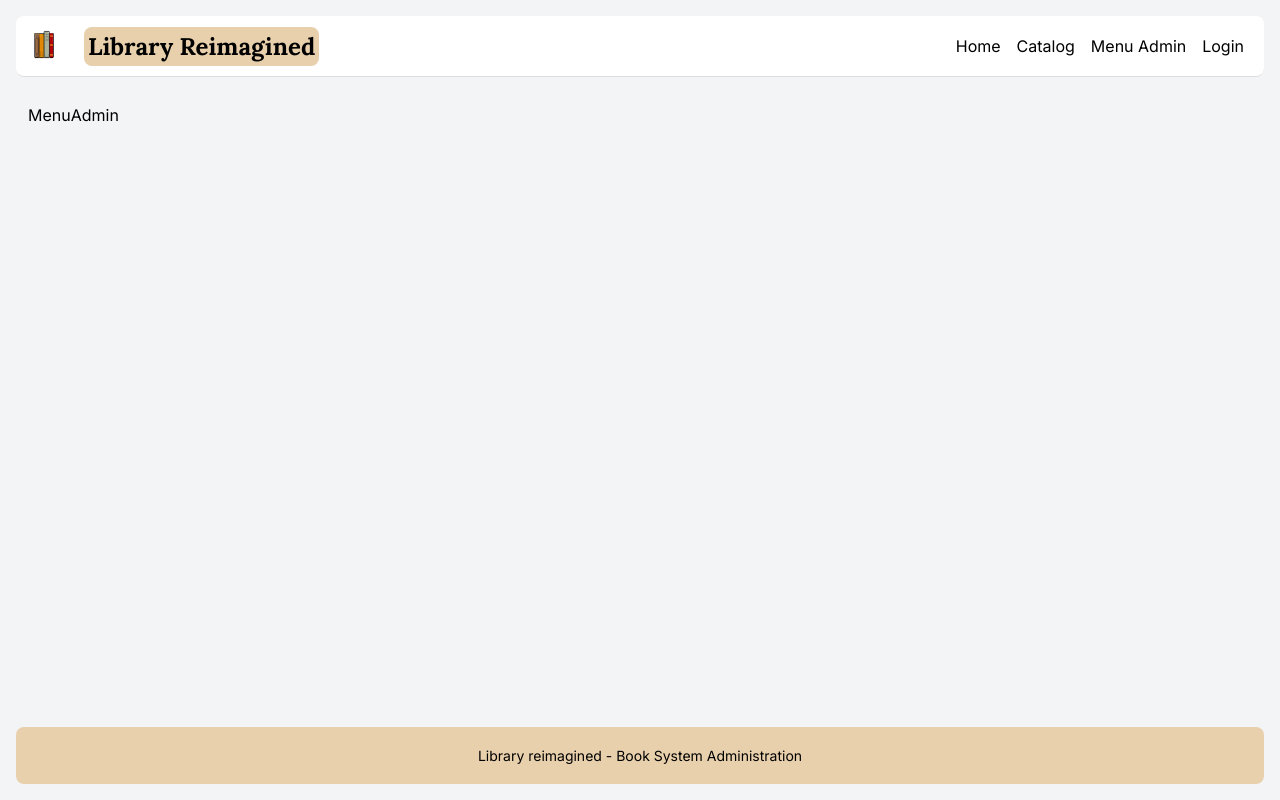
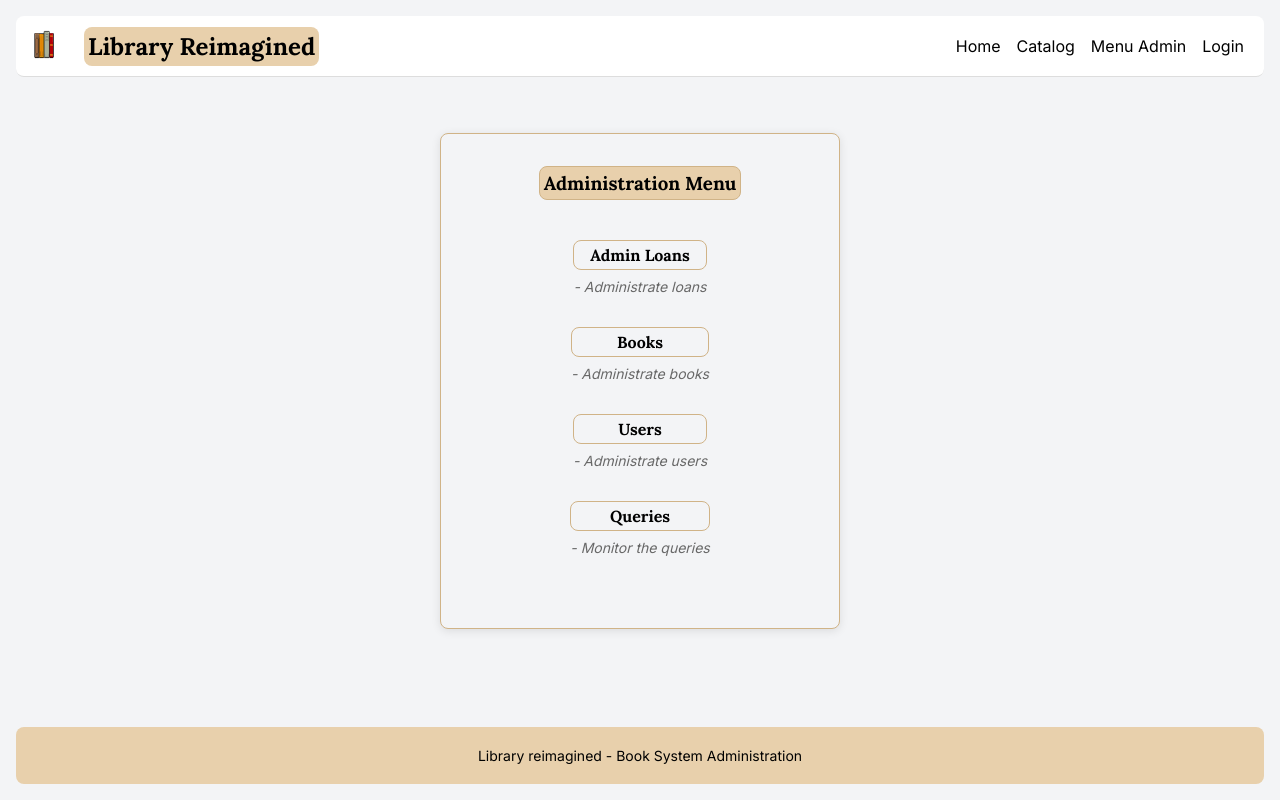
Before and after one commit to Zermeno-Jonathan/Library-Reimagined, a React (Vite) app in the folder frontend/: page /menuadmin in a window 1280 px wide. Built offline with nearby package versions, Linux system fonts and the light colour scheme; sample sign-in values are in the browser's storage.

Commit message:
feat(pages): add MenuAdmin dashboard for admin links

```diff
--- a/frontend/src/pages/MenuAdmin/MenuAdmin.jsx
+++ b/frontend/src/pages/MenuAdmin/MenuAdmin.jsx
@@ -1,10 +1,64 @@
+import { Link } from 'react-router-dom';
 import styles from './MenuAdmin.module.css';
 
 function MenuAdmin() {
     return (
-        <div className="MA">
-            <p className={styles.MA}>MenuAdmin</p>
-        </div>
+        <main className={styles.pageWraper}>
+            <div className={styles.menuAdminContainer}>
+                <h3 className={styles.pageTitle}>Administration Menu</h3>
+                <div className={styles.menuAdminLinks}>
+                    <div>
+                        <h4>
+                            <Link
+                                to="/adminloans"
+                                className={styles.menuAdminLink}
+                            >
+                                Admin Loans
+                            </Link>
+                        </h4>
+                        <p className={styles.linkDescriptions}>
+                            - Administrate loans
+                        </p>
+                    </div>
+
+                    <div>
+                        <h4>
+                            <Link to="/books" className={styles.menuAdminLink}>
+                                Books
+                            </Link>
+                        </h4>
+                        <p className={styles.linkDescriptions}>
+                            - Administrate books
+                        </p>
+                    </div>
+
+                    <div>
+                        <h4>
+                            <Link to="/users" className={styles.menuAdminLink}>
+                                Users
+                            </Link>
+                        </h4>
+                        <p className={styles.linkDescriptions}>
+                            - Administrate users
+                        </p>
+                    </div>
+
+                    <div>
+                        <h4>
+                            <Link
+                                to="/queries"
+                                className={styles.menuAdminLink}
+                            >
+                                Queries
+                            </Link>
+                        </h4>
+                        <p className={styles.linkDescriptions}>
+                            - Monitor the queries
+                        </p>
+                    </div>
+                </div>
+            </div>
+        </main>
     );
 }
 
--- a/frontend/src/pages/MenuAdmin/MenuAdmin.module.css
+++ b/frontend/src/pages/MenuAdmin/MenuAdmin.module.css
@@ -0,0 +1,60 @@
+.pageWraper {
+    display: flex;
+    justify-content: center;
+    align-items: center;
+    height: auto;
+    width: 100%;
+    margin-top: 2rem;
+}
+
+.menuAdminContainer {
+    border: 1px solid #d0b387;
+    border-radius: 0.5rem;
+    box-shadow: 0 2px 10px rgba(0, 0, 0, 0.1);
+    display: flex;
+    flex-direction: column;
+    align-items: center;
+    justify-content: center;
+    background-color: #f3f4f6;
+    padding: 2rem;
+    width: 50%;
+    max-width: 400px;
+}
+
+.menuAdminLinks {
+    display: flex;
+    flex-direction: column;
+    align-items: center;
+    justify-content: center;
+    padding: 2rem;
+    gap: 1rem;
+    width: 75%;
+}
+
+.menuAdminLink {
+    text-decoration: none;
+    color: var(--color-text);
+    border: 1px solid #d0b387;
+    display: flex;
+    justify-content: center;
+    border-radius: 0.5rem;
+}
+
+.menuAdminLink:hover {
+    /* border-radius: 0.25rem; */
+    background-color: var(--bg-color-primary);
+    /* color: var(--bg-color-secondary); */
+}
+
+.pageTitle {
+    background-color: var(--bg-color-primary);
+    text-align: center;
+    border-radius: 0.5rem;
+    border: 1px solid #d0b387;
+}
+
+.linkDescriptions {
+    font-size: 14px;
+    font-style: oblique;
+    color: var(--color-text-2);
+}
```
